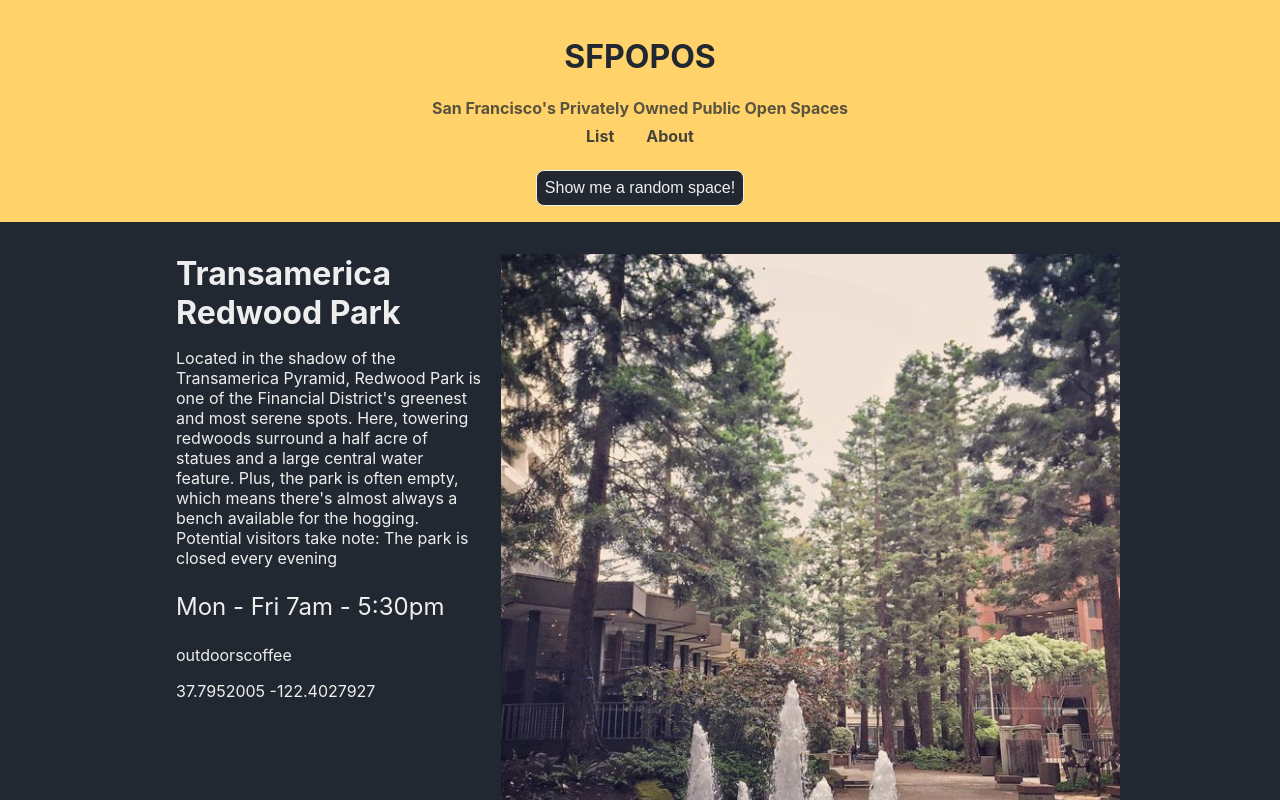
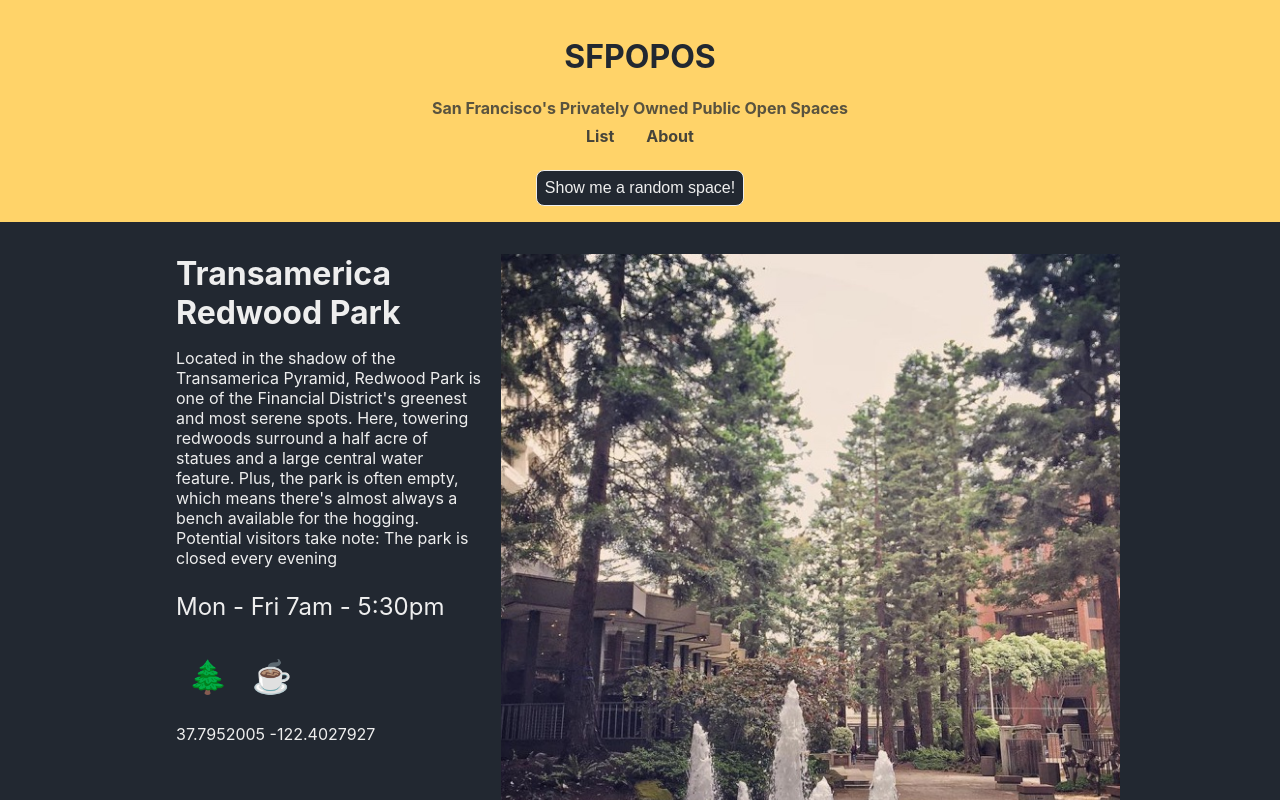
Before and after one commit to shah-a/few1.2-02-react-fundamentals, a React (Create React App) app: page /#/details/0 in a window 1280 px wide. Shown: the top 800 px of the page. Built offline with nearby package versions, Linux system fonts and the light colour scheme.

Commit message:
Finished tutorial!
- [Added] emojis to represent space "features."

```diff
--- a/src/components/POPOSDetails/POPOSDetails.js
+++ b/src/components/POPOSDetails/POPOSDetails.js
@@ -1,5 +1,6 @@
 // import React from 'react';
 import './POPOSDetails.css';
+import POPOSFeatureList from '../POPOSFeatures/POPOSFeatureList.js';
 import data from '../../sfpopos-data.js';
 
 function POPOSDetails (props) {
@@ -16,7 +17,7 @@
         <h1 className="title">{title}</h1>
         <p className="desc">{desc}</p>
         <p className="hours">{hours}</p>
-        <p className="features">{features}</p>
+        <p><POPOSFeatureList features={features} /></p>
         <p className="geo">{geo.lat} {geo.lon}</p>
       </div>
     </div>
--- /dev/null
+++ b/src/components/POPOSFeatures/POPOSFeature.css
@@ -0,0 +1,6 @@
+.POPOSFeature {
+  font-size: 2em;
+  padding: 0.25em;
+  margin: 0.125em;
+  border-radius: 0.25em;
+}
--- /dev/null
+++ b/src/components/POPOSFeatures/POPOSFeature.js
@@ -0,0 +1,29 @@
+import './POPOSFeature.css';
+
+function getFeatureEmoji(feature) {
+  switch(feature) {
+    case 'outdoors':
+      return '🌲'
+    case 'coffee':
+      return '☕️'
+    case 'art':
+      return '🖼'
+    case 'toilet':
+      return '🚽'
+    case 'power':
+      return '🔌'
+    default:
+      return ''
+  }
+}
+
+function POPOSFeature(props) {
+  const emoji = getFeatureEmoji(props.feature);
+return (
+  <div className="POPOSFeature">
+    {emoji}
+  </div>
+  );
+}
+
+export default POPOSFeature;
--- /dev/null
+++ b/src/components/POPOSFeatures/POPOSFeatureList.css
@@ -0,0 +1,3 @@
+.POPOSFeatureList {
+  display: flex;
+}
--- /dev/null
+++ b/src/components/POPOSFeatures/POPOSFeatureList.js
@@ -0,0 +1,21 @@
+import './POPOSFeatureList.css';
+import POPOSFeature from './POPOSFeature.js';
+
+function POPOSFeatureList(props) {
+  const icons = props.features.map(feature => {
+    return (
+      <POPOSFeature
+        key={feature}
+        feature={feature}
+      />
+    );
+  });
+
+  return (
+    <div className="POPOSFeatureList">
+      {icons}
+    </div>
+  );
+}
+
+export default POPOSFeatureList
```
